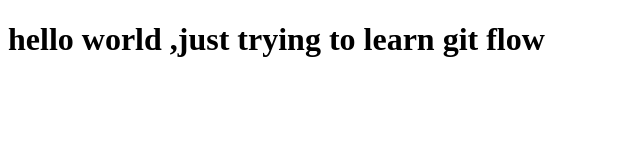
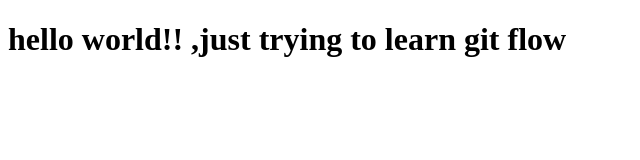
Before and after one commit to swapy96/git-flow-practice, a plain HTML site: page index.html in a window 1280 px wide. Shown: the whole page, without its empty margins (0-640 px from the left). Drawn offline with Linux system fonts and the light colour scheme.

Commit message:
added text in index

```diff
--- a/index.html
+++ b/index.html
@@ -7,6 +7,6 @@
     <title>Git flow practice</title>
   </head>
   <body>
-    <h1>hello world ,just trying to learn git flow</h1>
+    <h1>hello world!! ,just trying to learn git flow</h1>
   </body>
 </html>
```
